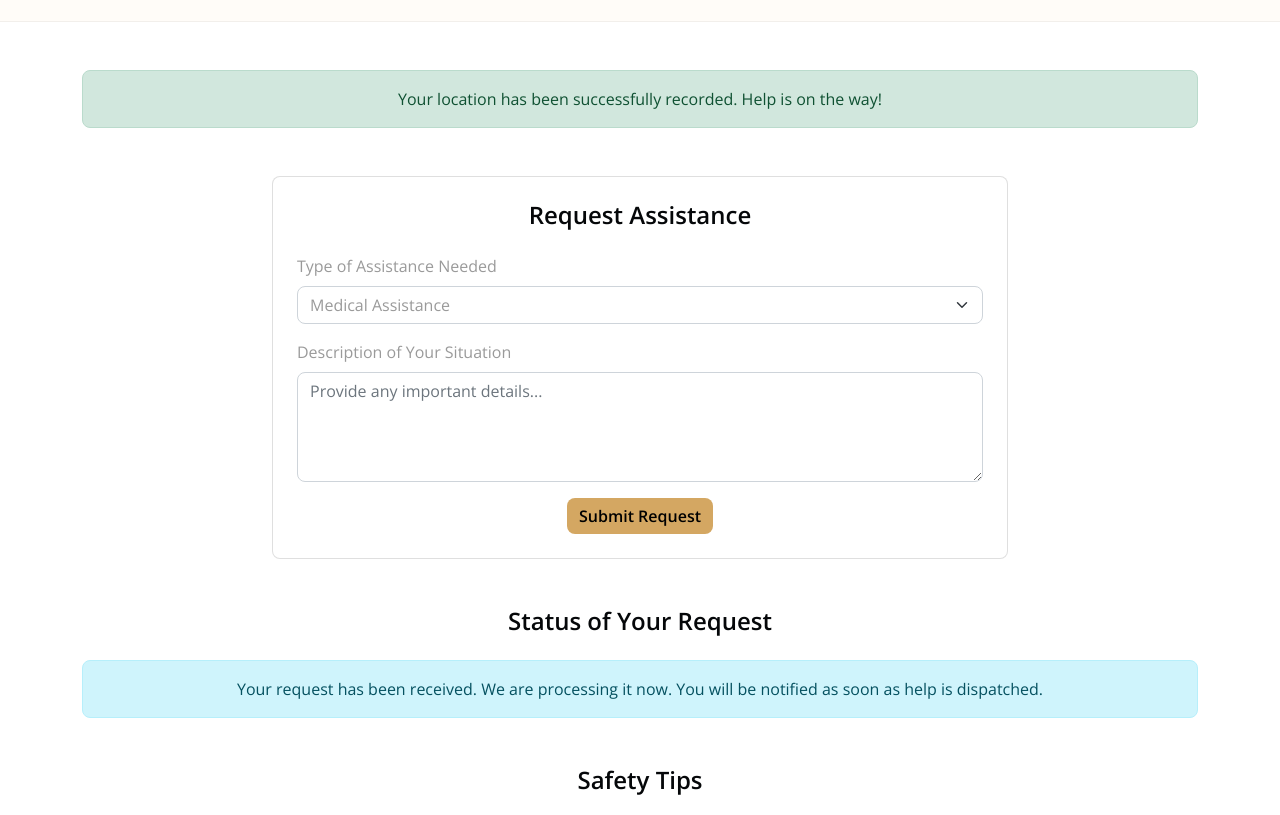
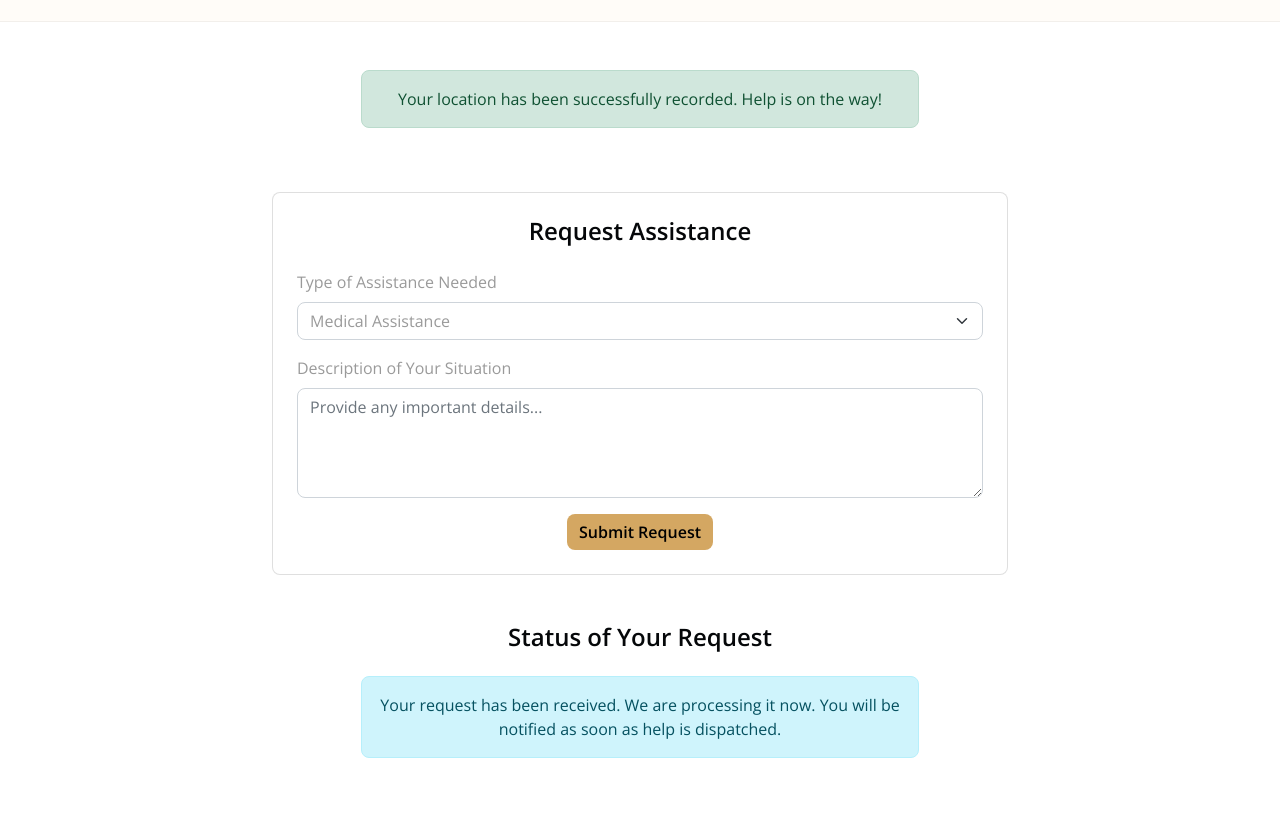
Before and after one commit to Shivamrut/Codefury7, a plain HTML site: page emergency/communication.html in a window 1280 px wide. Shown: the part 85-900 px from the top of the page. Drawn offline with nearby package versions, Linux system fonts and the light colour scheme; some packages are replaced by stand-ins of ours; files that its build step writes are made by us from their sources; a script that the page names is missing; files whose address does not match are found by name.

Commit message:
final touchy

```diff
--- a/emergency/communication.html
+++ b/emergency/communication.html
@@ -25,6 +25,7 @@
 
     <!-- Template Stylesheet -->
     <link href="css/testimonial.css" rel="stylesheet">
+    <link rel="stylesheet" href="./css/content.css">
 </head>
 
 <body>
@@ -61,17 +62,17 @@
     <!-- navbar end -->
 
     <!-- SOS Confirmation Section -->
-    <div class="container my-5">
-        <div class="alert alert-success text-center" role="alert">
+    <div class="container my-5 safety">
+        <div class="alert alert-success text-center stats" role="alert">
             Your location has been successfully recorded. Help is on the way!
         </div>
     </div>
 
     <!-- SOS Request Form -->
     <div class="container my-5">
-        <div class="row justify-content-center">
+        <div class="row justify-content-center ">
             <div class="col-lg-8">
-                <div class="card p-4">
+                <div class="card p-4 ">
                     <h4 class="text-center mb-4">Request Assistance</h4>
                     <form>
                         <div class="mb-3">
@@ -99,16 +100,16 @@
     </div>
 
     <!-- Status Updates -->
-    <div class="container my-5">
+    <div class="container my-5 safety">
         <h4 class="text-center mb-4">Status of Your Request</h4>
-        <div class="alert alert-info text-center" role="alert">
+        <div class="alert alert-info text-center stats" role="alert">
             Your request has been received. We are processing it now. You will be notified as soon as help is
             dispatched.
         </div>
     </div>
 
     <!-- Safety Tips -->
-    <div class="container my-5">
+    <div class="container my-5 safety">
         <h4 class="text-center mb-4">Safety Tips</h4>
         <ul class="list-group">
             <li class="list-group-item">Stay in a safe and secure location until help arrives.</li>
--- /dev/null
+++ b/emergency/css/content.css
@@ -0,0 +1,10 @@
+.safety{
+    display: flex;
+    flex-direction: column;
+    justify-content: center;
+    align-items: center;
+}
+
+.stats{
+    width: 50%;
+}
```
